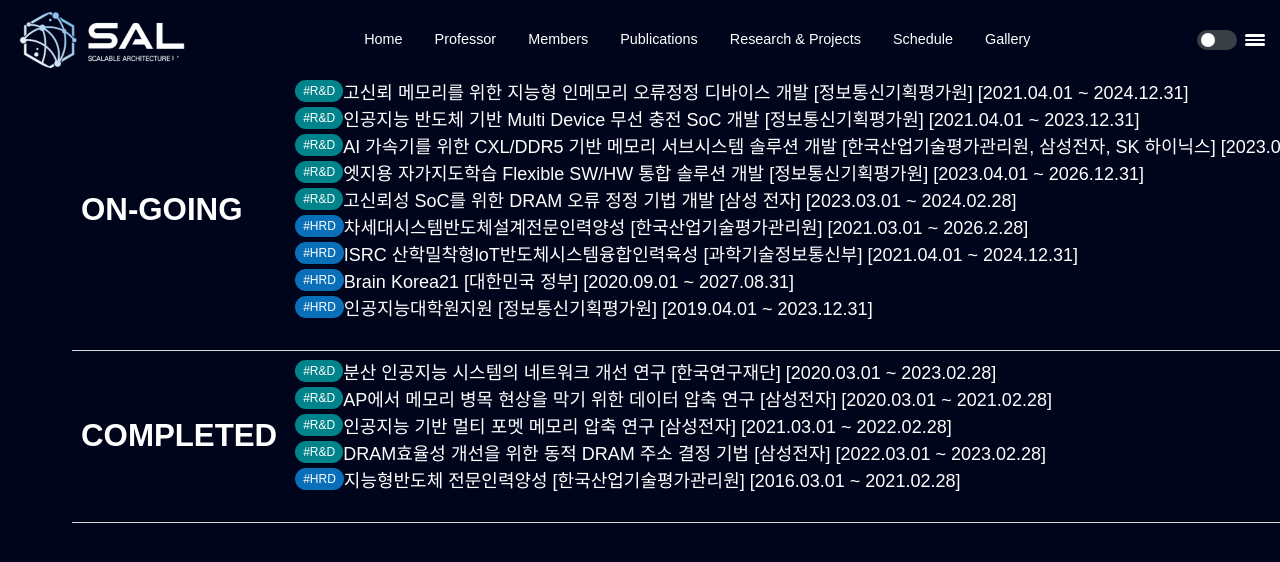
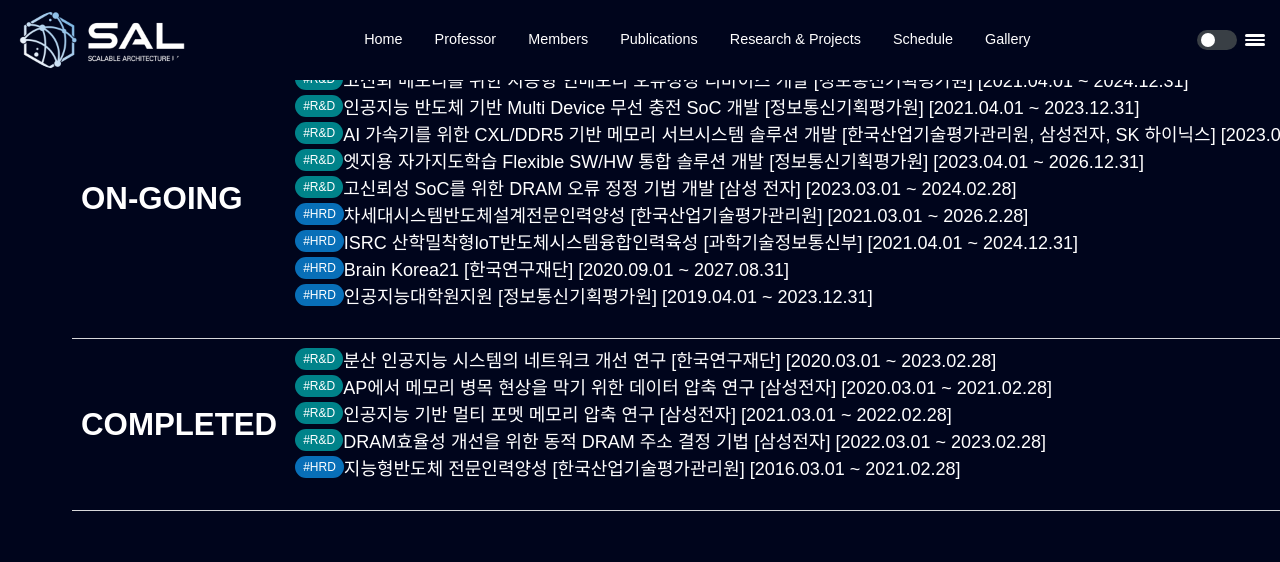
Before and after one commit to scalable-arch/scalable-arch.github.io, a Jekyll site: the page built from projects.md, in a window 1280 px wide and 900 px high, scrolled down 407 px. Shown: the top 562 px of the window. Built offline with Jekyll 4.4.1, drawn with Linux system fonts in a browser that asks for light colours.

Commit message:
Update projects.md

```diff
--- a/projects.md
+++ b/projects.md
@@ -4,7 +4,7 @@ permalink: /projects/
 layout: page
 ---
 
-<span style="background-color:#00838a;float:left;padding:2px 8px;border-radius:50px">Research & Development</span> <span style="background-color:#086fb8;float:left;padding:2px 8px;border-radius:50px">Human Resource Development</span>
+<span style="background-color:#00838a;font-size:13px;float:left;padding:2px 8px;border-radius:50px">Research & Development</span> <span style="background-color:#086fb8;font-size:13px;float:left;padding:2px 8px;border-radius:50px">Human Resource Development</span>
 
 <table border="0">
   <tr>
@@ -18,7 +18,7 @@ layout: page
         <li> <span style="background-color:#00838a;font-size:12px;float:left;padding:2px 8px;border-radius:50px">#R&D</span> 고신뢰성 SoC를 위한 DRAM 오류 정정 기법 개발 [삼성 전자] [2023.03.01 ~ 2024.02.28] </li>
         <li> <span style="background-color:#086fb8;font-size:12px;float:left;padding:2px 8px;border-radius:50px">#HRD</span> 차세대시스템반도체설계전문인력양성 [한국산업기술평가관리원] [2021.03.01 ~ 2026.2.28] </li>
         <li> <span style="background-color:#086fb8;font-size:12px;float:left;padding:2px 8px;border-radius:50px">#HRD</span> ISRC 산학밀착형loT반도체시스템융합인력육성 [과학기술정보통신부] [2021.04.01 ~ 2024.12.31] </li>
-        <li> <span style="background-color:#086fb8;font-size:12px;float:left;padding:2px 8px;border-radius:50px">#HRD</span> Brain Korea21 [대한민국 정부] [2020.09.01 ~ 2027.08.31] </li>
+        <li> <span style="background-color:#086fb8;font-size:12px;float:left;padding:2px 8px;border-radius:50px">#HRD</span> Brain Korea21 [한국연구재단] [2020.09.01 ~ 2027.08.31] </li>
         <li> <span style="background-color:#086fb8;font-size:12px;float:left;padding:2px 8px;border-radius:50px">#HRD</span> 인공지능대학원지원 [정보통신기획평가원] [2019.04.01 ~ 2023.12.31] </li>
       </ol>
     </td>
```
